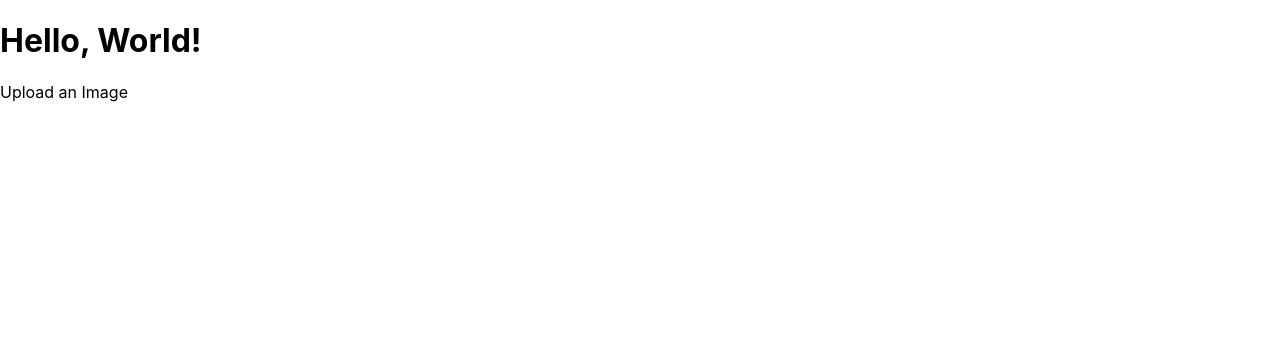
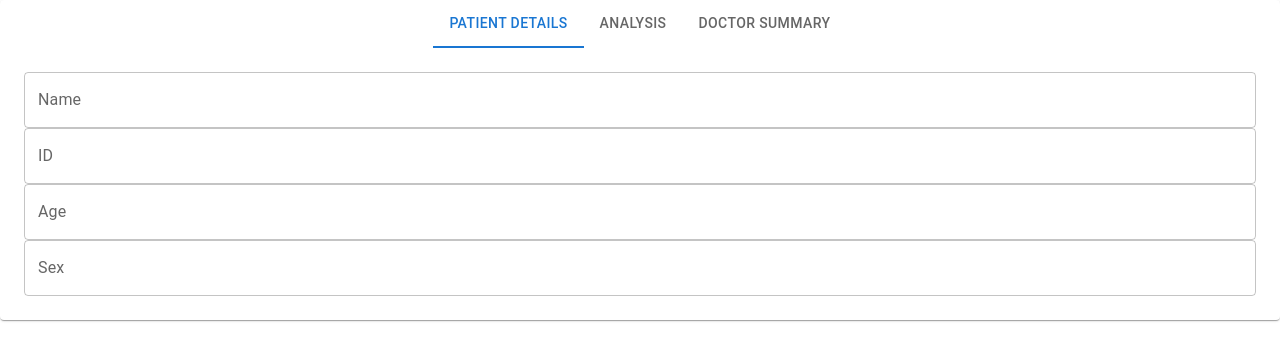
Before and after one commit to shaharAka/Chaim, a Next.js app: page / in a window 1280 px wide. Shown: the top 360 px of the page. Built offline with nearby package versions, Linux system fonts and the light colour scheme.

Commit message:
Update index.js

```diff
--- a/pages/index.js
+++ b/pages/index.js
@@ -1,12 +1,53 @@
-import Link from 'next/link'
+import React, { useState } from 'react';
+import Link from 'next/link';
+import { Tabs, Tab, Box, TextField, Button, TextareaAutosize, Paper } from '@mui/material';
 
 export default function Home() {
+  const [selectedTab, setSelectedTab] = useState(0);
+  const handleChange = (event, newValue) => setSelectedTab(newValue);
+
   return (
-    <div>
-      <h1>Hello, World!</h1>
-      <Link href="/upload">
-        <a>Upload an Image</a>
-      </Link>
+    <Paper>
+      <Tabs value={selectedTab} onChange={handleChange} centered>
+        <Tab label="Patient Details" />
+        <Tab label="Analysis" />
+        <Tab label="Doctor Summary" />
+      </Tabs>
+      <TabPanel value={selectedTab} index={0}>
+        <form>
+          <TextField label="Name" fullWidth />
+          <TextField label="ID" fullWidth />
+          <TextField label="Age" fullWidth />
+          <TextField label="Sex" fullWidth />
+          {/* Add additional fields as needed */}
+        </form>
+      </TabPanel>
+      <TabPanel value={selectedTab} index={1}>
+        <Link href="/upload">
+          <a>Upload an Image</a>
+        </Link>
+        {/* You can include additional uploading functionality here */}
+      </TabPanel>
+      <TabPanel value={selectedTab} index={2}>
+        <TextareaAutosize minRows={6} placeholder="Doctor's notes" style={{ width: '100%' }} />
+        <TextField label="Doctor Signature" fullWidth />
+        <Button variant="contained" color="primary" disabled>
+          Share Report
+        </Button>
+      </TabPanel>
+    </Paper>
+  );
+}
+
+function TabPanel(props) {
+  const { children, value, index, ...other } = props;
+  return (
+    <div role="tabpanel" hidden={value !== index} {...other}>
+      {value === index && (
+        <Box p={3}>
+          {children}
+        </Box>
+      )}
     </div>
-  )
+  );
 }
```
